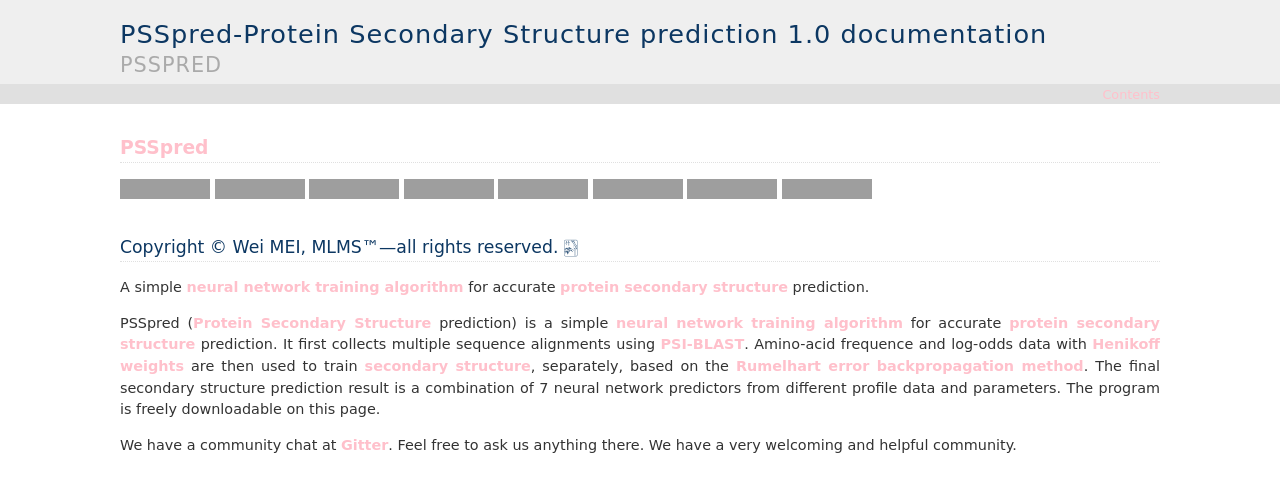
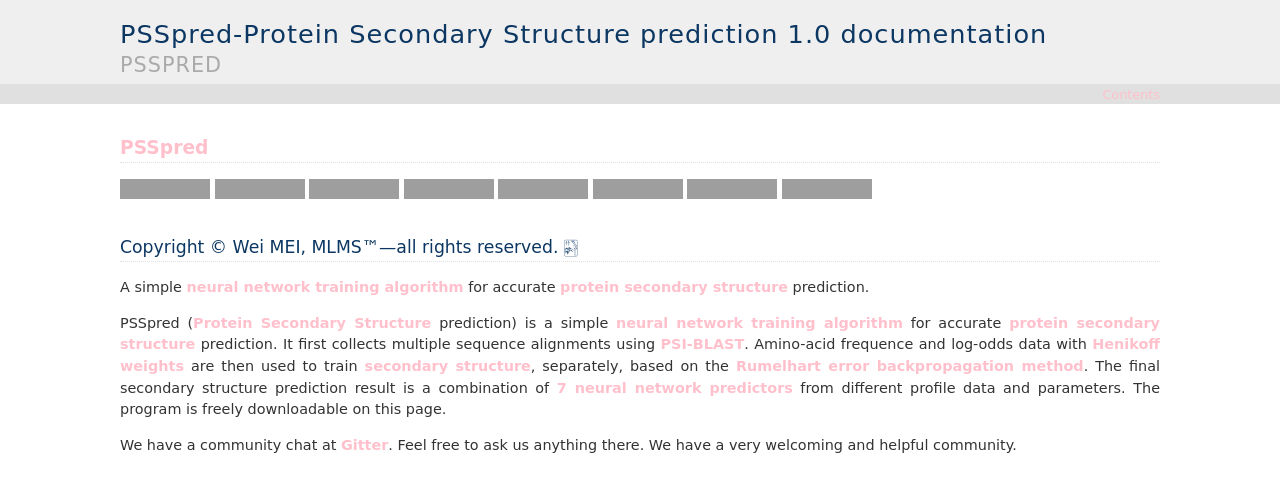
Before and after one commit to nickcafferry/PSSpred, a Sphinx documentation site: the page built from docs/README.rst, in a window 1280 px wide and 900 px high, cut to the strip 0-492 px from the top of the window. Built offline with Sphinx 7.4.7, drawn with Linux system fonts in a browser that asks for light colours; some of the changed lines change nothing that is shown; grey boxes are pictures that could not be loaded.

Commit message:
Update README.rst

```diff
--- a/docs/README.rst
+++ b/docs/README.rst
@@ -40,7 +40,7 @@
 
 A simple `neural network training algorithm <https://www.verypossible.com/insights/machine-learning-algorithms-what-is-a-neural-network>`_ for accurate `protein secondary structure <https://proteinstructures.com/Structure/Structure/secondary-sructure.html>`_ prediction.
 
-PSSpred (`Protein Secondary Structure <https://proteinstructures.com/Structure/Structure/secondary-sructure.html>`_ prediction) is a simple `neural network training algorithm <https://www.verypossible.com/insights/machine-learning-algorithms-what-is-a-neural-network>`_ for accurate `protein secondary structure <https://proteinstructures.com/Structure/Structure/secondary-sructure.html>`_ prediction. It first collects multiple sequence alignments using `PSI-BLAST <https://www.ebi.ac.uk/Tools/sss/psiblast/>`_. Amino-acid frequence and log-odds data with `Henikoff weights <https://www.sciencedirect.com/topics/biochemistry-genetics-and-molecular-biology/structural-property-of-proteins>`_ are then used to train `secondary structure <https://proteinstructures.com/Structure/Structure/secondary-sructure.html>`_, separately, based on the `Rumelhart error backpropagation method <https://www.sciencedirect.com/topics/engineering/backpropagation-algorithm>`_. The final secondary structure prediction result is a combination of 7 neural network predictors from different profile data and parameters. The program is freely downloadable on this page.
+PSSpred (`Protein Secondary Structure <https://proteinstructures.com/Structure/Structure/secondary-sructure.html>`_ prediction) is a simple `neural network training algorithm <https://www.verypossible.com/insights/machine-learning-algorithms-what-is-a-neural-network>`_ for accurate `protein secondary structure <https://proteinstructures.com/Structure/Structure/secondary-sructure.html>`_ prediction. It first collects multiple sequence alignments using `PSI-BLAST <https://www.ebi.ac.uk/Tools/sss/psiblast/>`_. Amino-acid frequence and log-odds data with `Henikoff weights <https://www.sciencedirect.com/topics/biochemistry-genetics-and-molecular-biology/structural-property-of-proteins>`_ are then used to train `secondary structure <https://proteinstructures.com/Structure/Structure/secondary-sructure.html>`_, separately, based on the `Rumelhart error backpropagation method <https://www.sciencedirect.com/topics/engineering/backpropagation-algorithm>`_. The final secondary structure prediction result is a combination of `7 neural network predictors <https://github.com/nickcafferry/PSSpred/tree/master/src/PSSpred_v4>`_ from different profile data and parameters. The program is freely downloadable on this page.
 
 We have a community chat at `Gitter <https://gitter.im/PSSpred/community#>`_. Feel free to ask us anything there. We have a very welcoming and helpful community.
 
```
